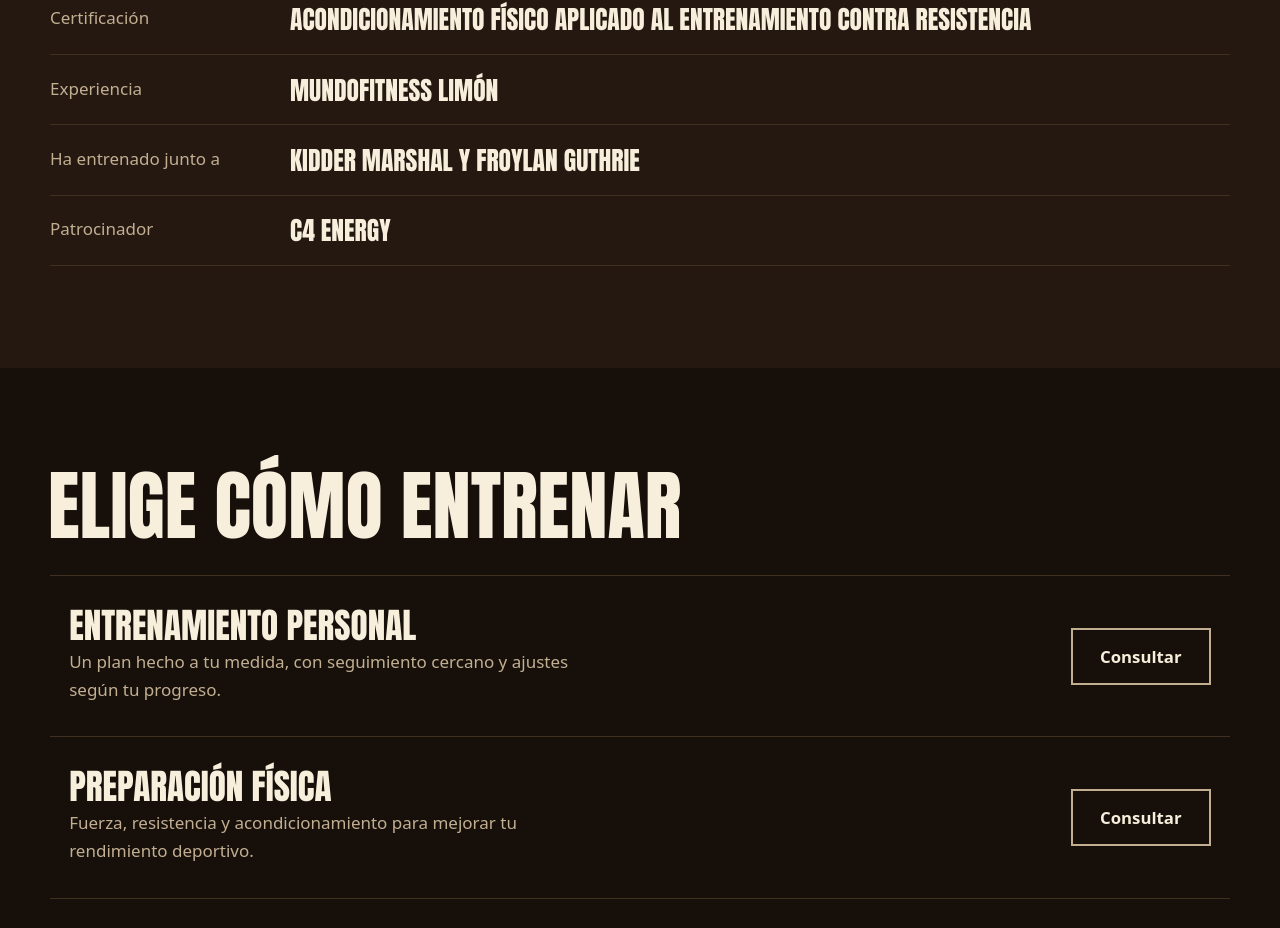
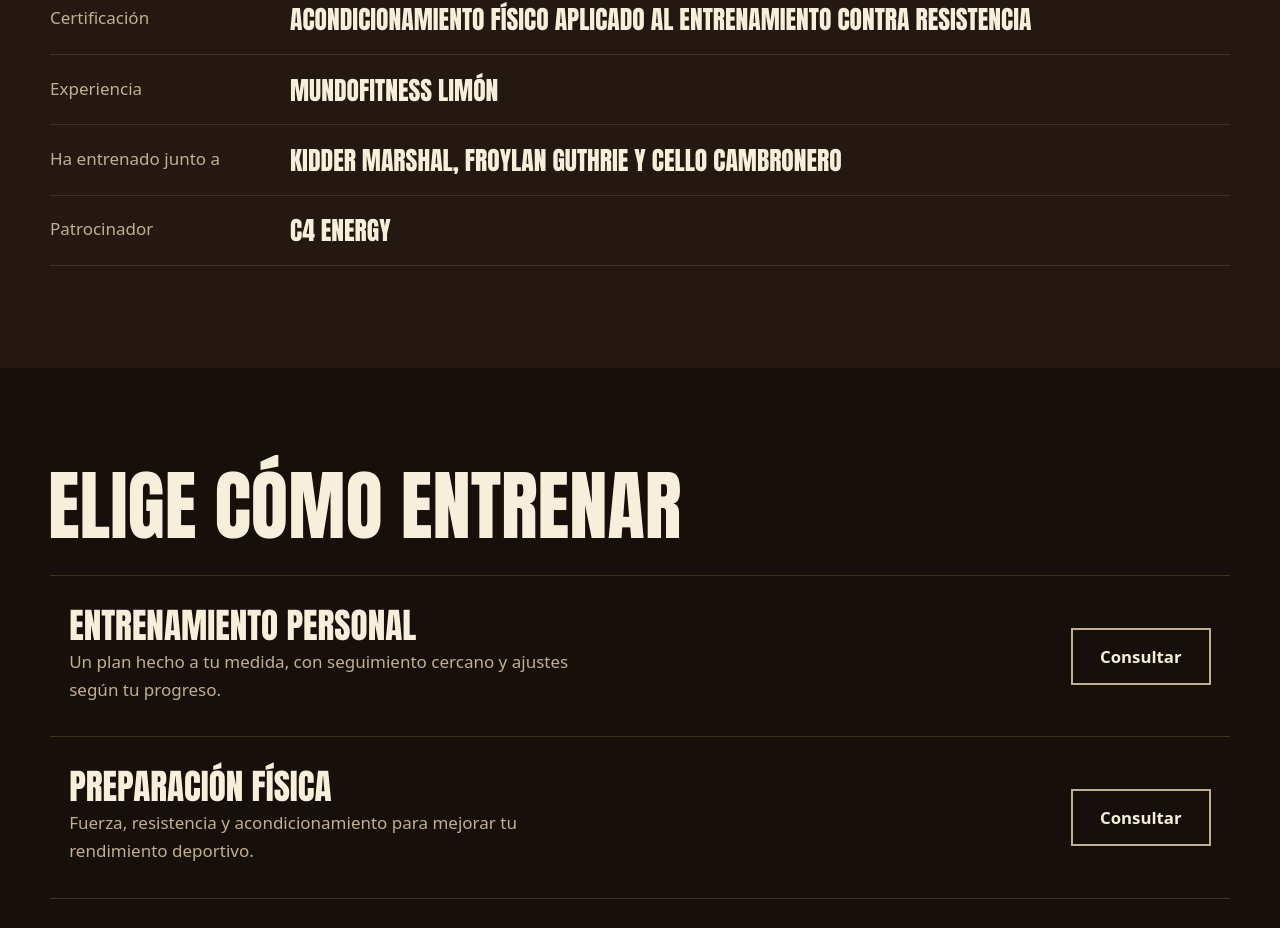
Before and after one commit to Kendall84/EntrenadorPersonal_FelixCarvajal, a plain HTML site: page index.html in a window 1280 px wide. Shown: the part 3524-4452 px from the top of the page. Drawn offline with Linux system fonts and the light colour scheme.

Commit message:
Agregar a Cello Cambronero entre quienes ha entrenado junto a Rair
Co-Authored-By: Claude Sonnet 5.5 <noreply@anthropic.com>
Claude-Session: https://claude.ai/code/session_01FCsWAfivFfnye99CNGEPnZ

```diff
--- a/index.html
+++ b/index.html
@@ -120,7 +120,7 @@
         <div><dt>Formación</dt><dd>Arena Trek e IPT</dd></div>
         <div><dt>Certificación</dt><dd>Acondicionamiento físico aplicado al entrenamiento contra resistencia</dd></div>
         <div><dt>Experiencia</dt><dd>Mundofitness Limón</dd></div>
-        <div><dt>Ha entrenado junto a</dt><dd>Kidder Marshal y Froylan Guthrie</dd></div>
+        <div><dt>Ha entrenado junto a</dt><dd>Kidder Marshal, Froylan Guthrie y Cello Cambronero</dd></div>
         <div><dt>Patrocinador</dt><dd>C4 Energy</dd></div>
       </dl>
     </section>
```
Also changed, not shown: 1 other file.
